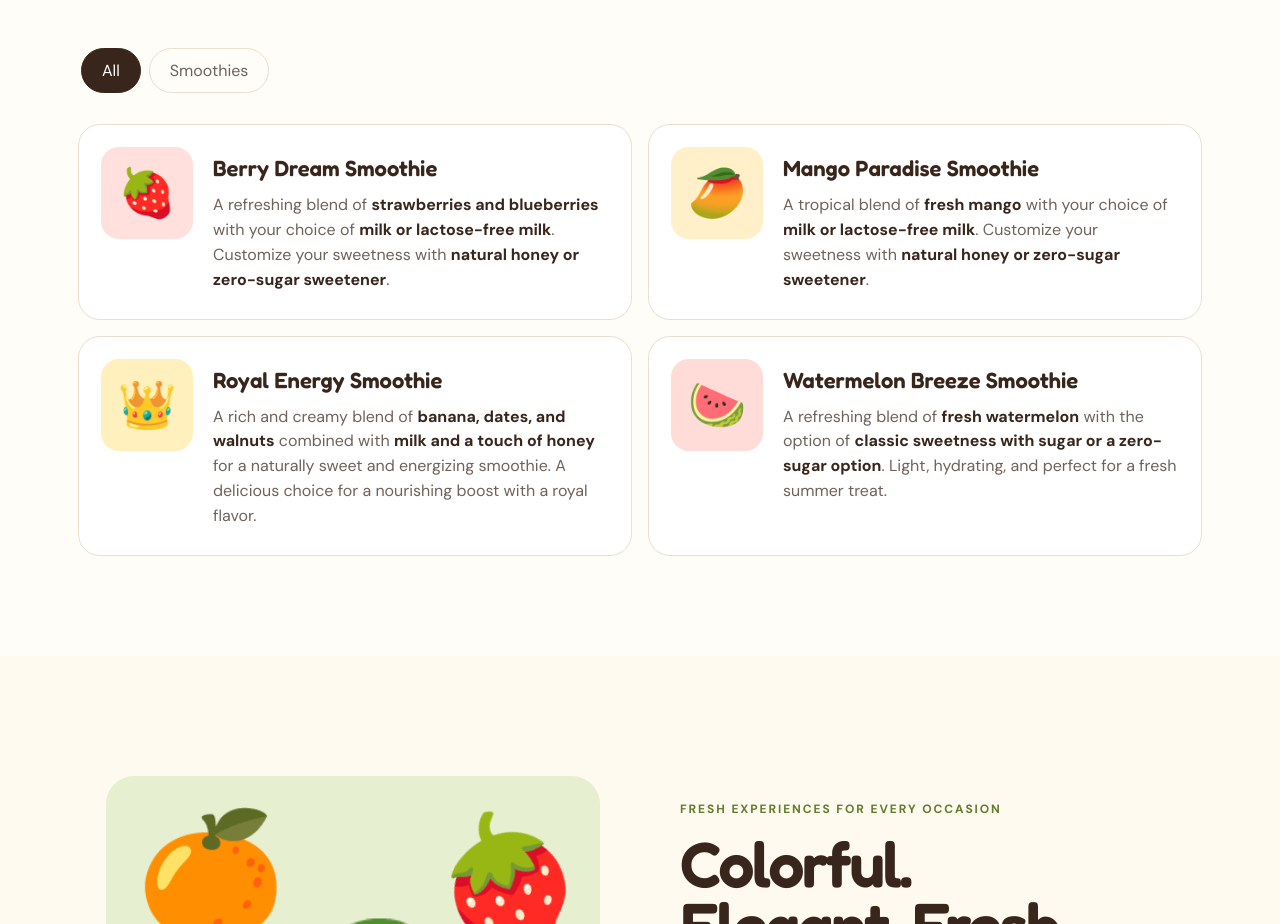
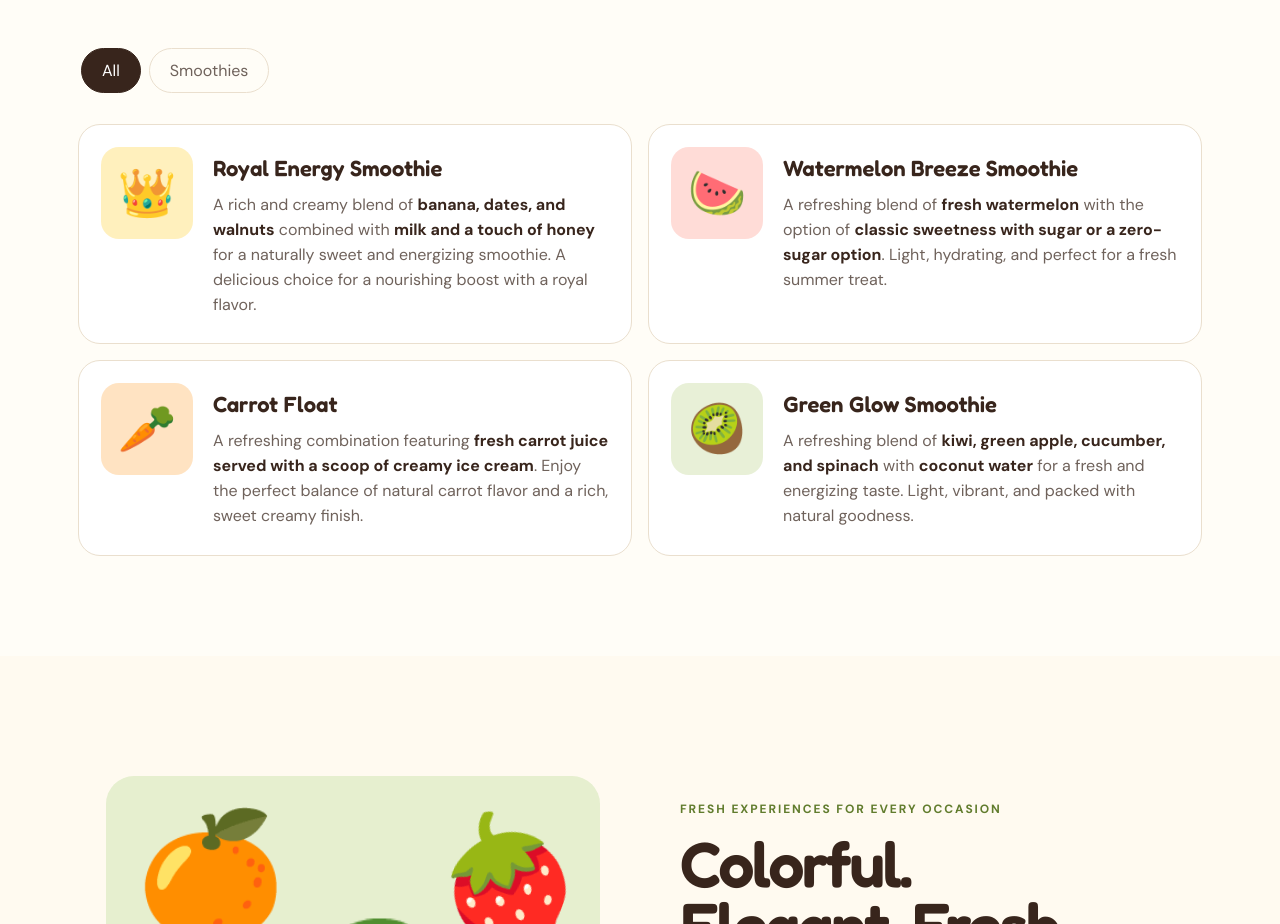
Before and after one commit to fruitery/fruitery.github.io, a plain HTML site: page index.html in a window 1280 px wide. Shown: the part 940-1864 px from the top of the page. Drawn offline with Linux system fonts and the light colour scheme.

Commit message:
Update smoothie menu

```diff
--- a/index.html
+++ b/index.html
@@ -62,14 +62,6 @@
 
       <!-- To add an item later, duplicate a menu-card and edit its name and description. -->
       <div class="menu-grid" aria-live="polite">
-        <article class="menu-card berry" data-category="smoothies">
-          <div class="menu-icon" aria-hidden="true">🍓</div>
-          <div class="menu-info"><div class="item-title"><h3>Berry Dream Smoothie</h3></div><p>A refreshing blend of <strong>strawberries and blueberries</strong> with your choice of <strong>milk or lactose-free milk</strong>. Customize your sweetness with <strong>natural honey or zero-sugar sweetener</strong>.</p></div>
-        </article>
-        <article class="menu-card mango" data-category="smoothies">
-          <div class="menu-icon" aria-hidden="true">🥭</div>
-          <div class="menu-info"><div class="item-title"><h3>Mango Paradise Smoothie</h3></div><p>A tropical blend of <strong>fresh mango</strong> with your choice of <strong>milk or lactose-free milk</strong>. Customize your sweetness with <strong>natural honey or zero-sugar sweetener</strong>.</p></div>
-        </article>
         <article class="menu-card royal" data-category="smoothies">
           <div class="menu-icon" aria-hidden="true">👑</div>
           <div class="menu-info"><div class="item-title"><h3>Royal Energy Smoothie</h3></div><p>A rich and creamy blend of <strong>banana, dates, and walnuts</strong> combined with <strong>milk and a touch of honey</strong> for a naturally sweet and energizing smoothie. A delicious choice for a nourishing boost with a royal flavor.</p></div>
@@ -77,6 +69,14 @@
         <article class="menu-card watermelon" data-category="smoothies">
           <div class="menu-icon" aria-hidden="true">🍉</div>
           <div class="menu-info"><div class="item-title"><h3>Watermelon Breeze Smoothie</h3></div><p>A refreshing blend of <strong>fresh watermelon</strong> with the option of <strong>classic sweetness with sugar or a zero-sugar option</strong>. Light, hydrating, and perfect for a fresh summer treat.</p></div>
+        </article>
+        <article class="menu-card carrot" data-category="smoothies">
+          <div class="menu-icon" aria-hidden="true">🥕</div>
+          <div class="menu-info"><div class="item-title"><h3>Carrot Float</h3></div><p>A refreshing combination featuring <strong>fresh carrot juice served with a scoop of creamy ice cream</strong>. Enjoy the perfect balance of natural carrot flavor and a rich, sweet creamy finish.</p></div>
+        </article>
+        <article class="menu-card green" data-category="smoothies">
+          <div class="menu-icon" aria-hidden="true">🥝</div>
+          <div class="menu-info"><div class="item-title"><h3>Green Glow Smoothie</h3></div><p>A refreshing blend of <strong>kiwi, green apple, cucumber, and spinach</strong> with <strong>coconut water</strong> for a fresh and energizing taste. Light, vibrant, and packed with natural goodness.</p></div>
         </article>
       </div>
     </section>
```
Also changed, not shown: styles.css.
